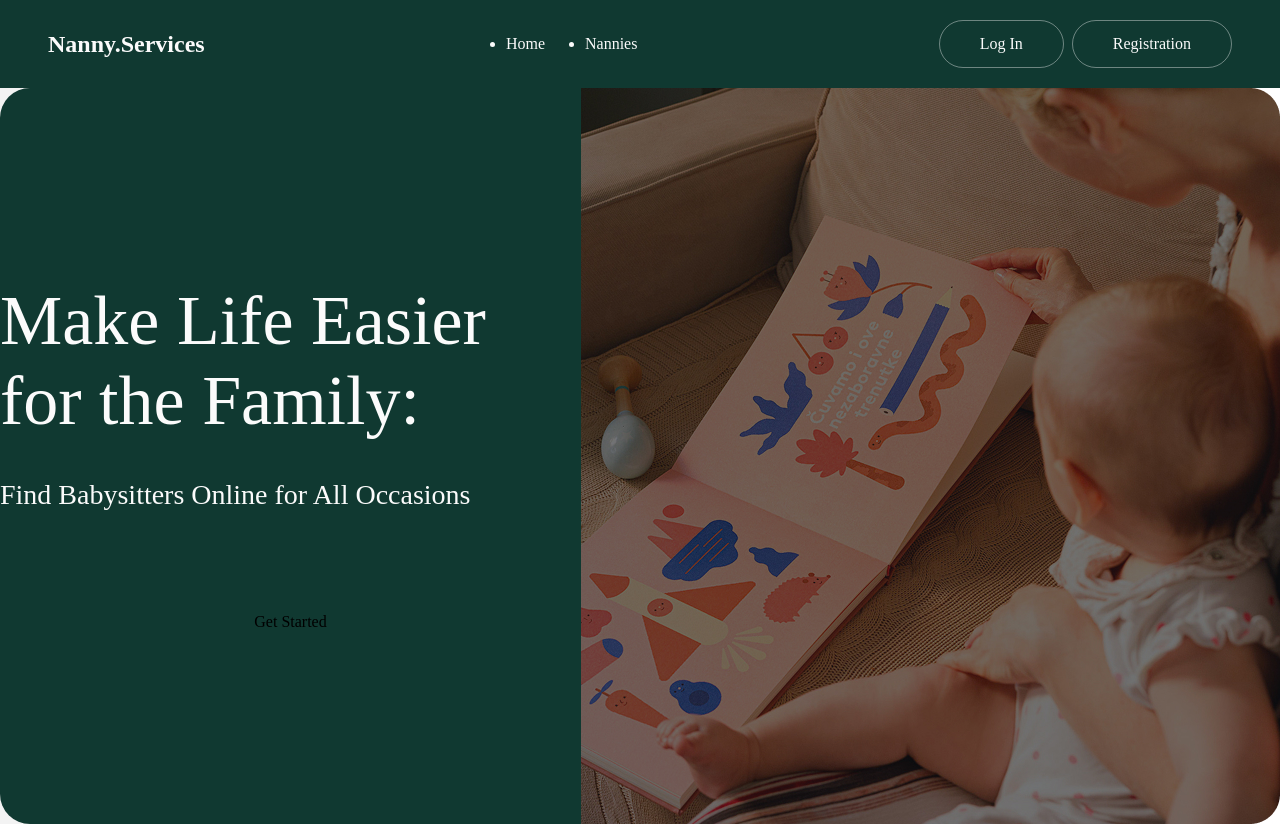
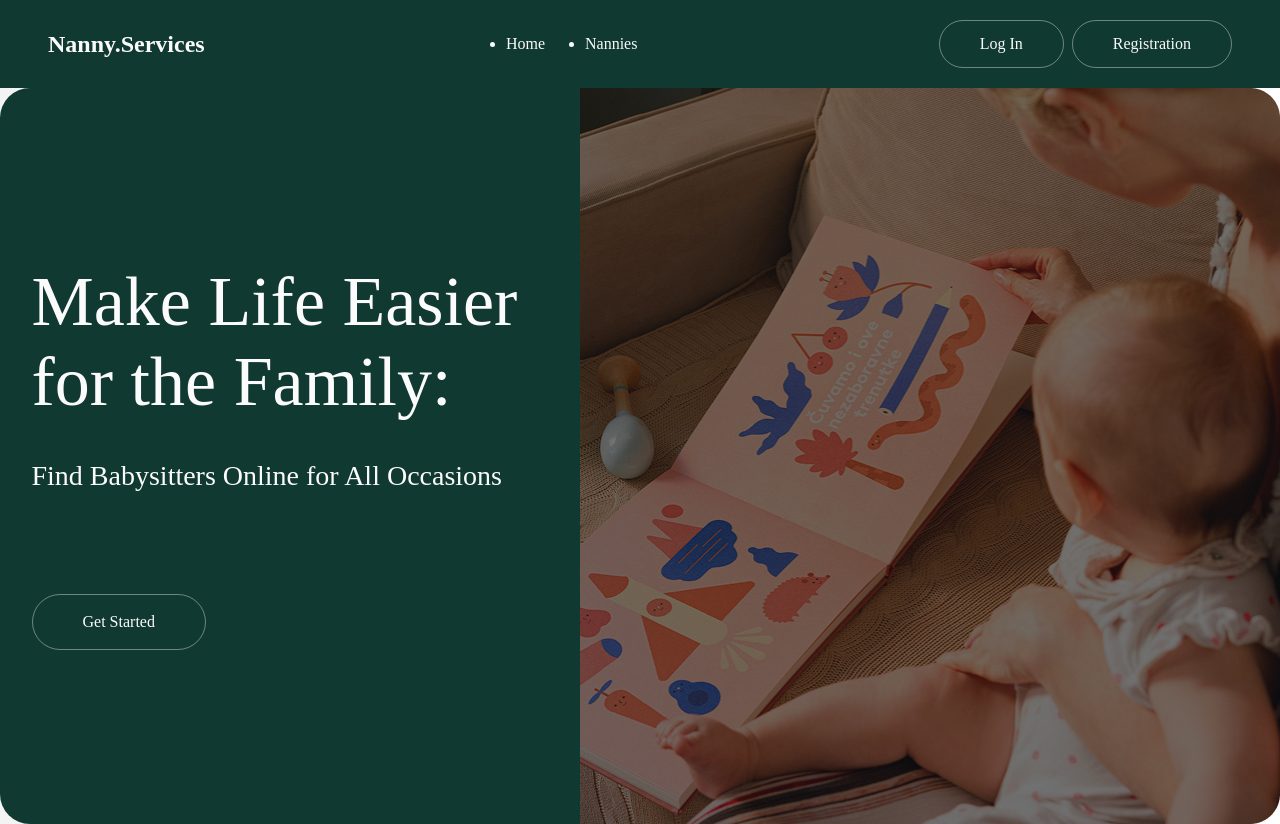
Before and after one commit to 1evanter/nanny-services, a Next.js app: page / in a window 1280 px wide. Built offline with nearby package versions, Linux system fonts and the light colour scheme; no server answers.

Commit message:
update HomePage styles

```diff
--- a/src/app/components/HomePage/HomePage.module.css
+++ b/src/app/components/HomePage/HomePage.module.css
@@ -6,11 +6,13 @@
     display: flex;
 }
 
+
 .titleWrapper {
+    max-width: 517px;
     display: flex;
     flex-direction: column;
     justify-content: center;
-    align-items: center;
+    align-items: start;
     gap: 64px;
     margin: 0 auto;
 
@@ -28,6 +30,9 @@
     font-size: 28px;
 }
 
-.button {
+.link {
+    color: var(--text-color-white);
+    padding: 18px 50px;
+    border: 1px solid rgba(251, 251, 251, 0.4);
     border-radius: 30px;
 }
--- a/src/app/components/HomePage/HomePage.tsx
+++ b/src/app/components/HomePage/HomePage.tsx
@@ -7,9 +7,9 @@ export const HomePage = () => {
         <div className={styles.wrapper}>
         <div className={styles.titleWrapper}>
         <h2 className={styles.title}>Make Life Easier for the Family: <br/> <span className={styles.span}>Find Babysitters Online for All Occasions</span></h2>
-        <Link href="/nannies">Get Started</Link>
+        <Link href="/nannies" className={styles.link}>Get Started</Link>
             </div>
-            <Image src="/images/hero-image.jpg" alt="Woman with baby reading book" width={700} height={736} />
+                <Image src="/images/hero-image.jpg" alt="Woman with baby reading book" width={700} height={736} />
         </div>
 
     )
```
